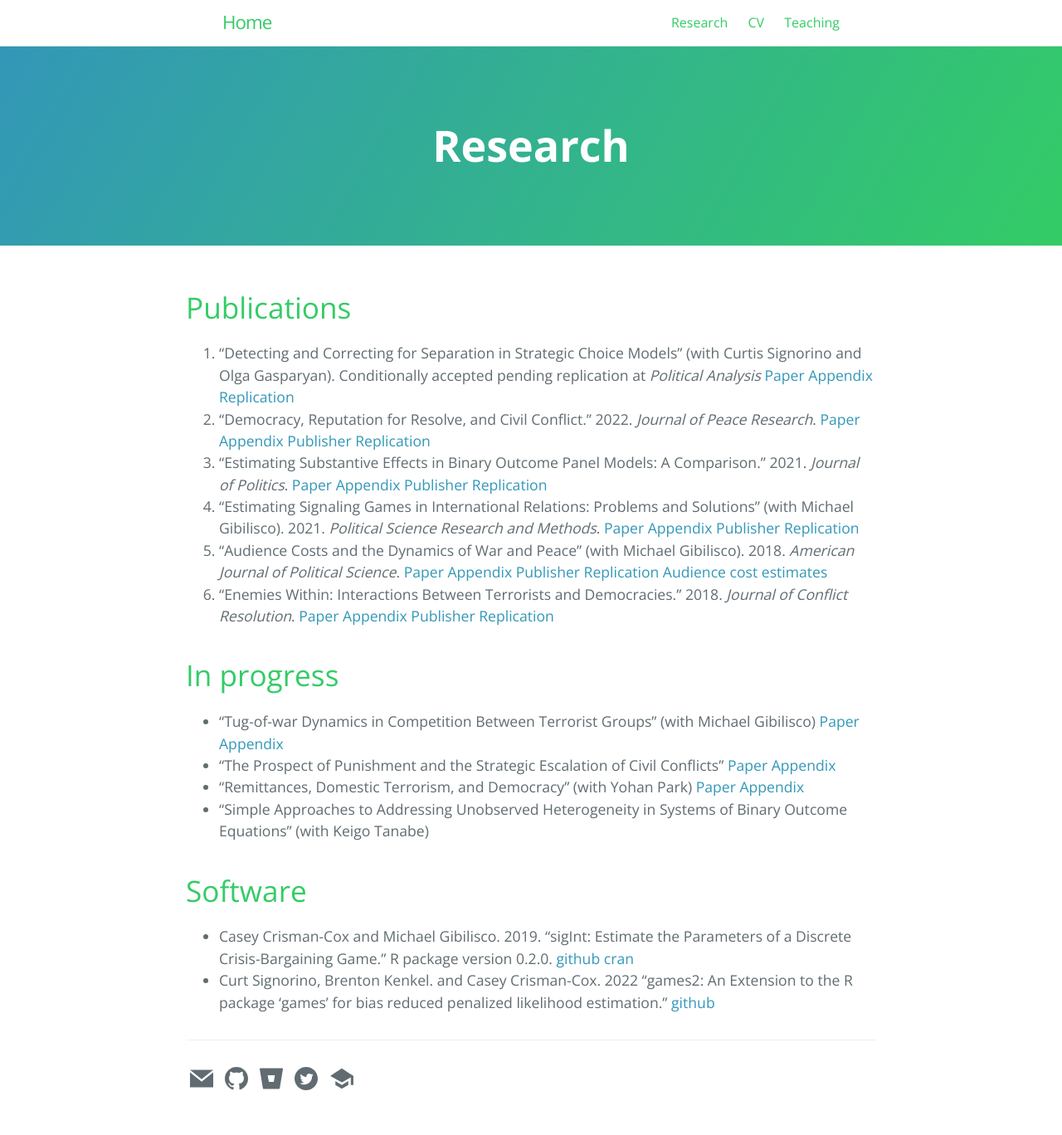
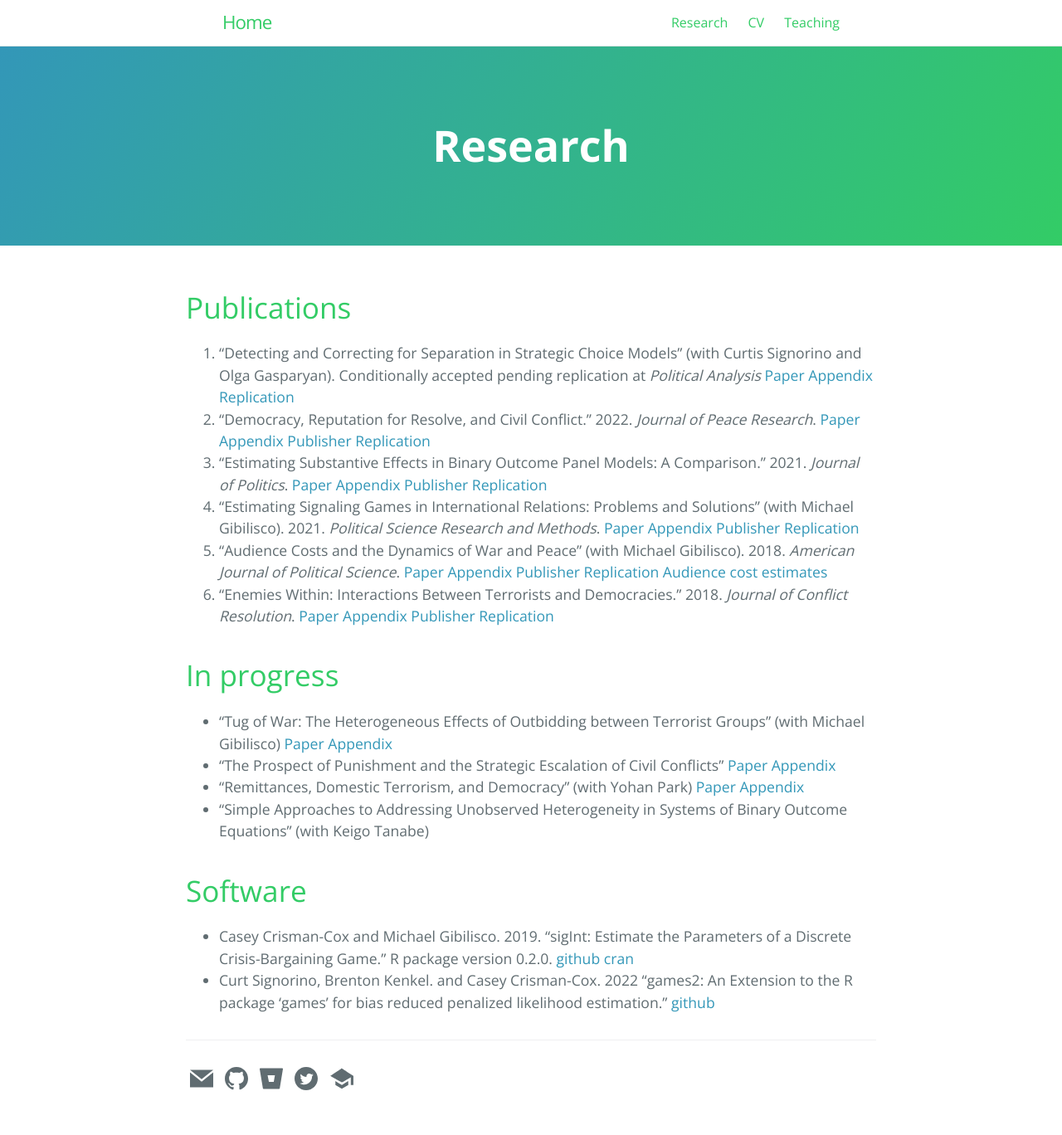
Before and after one commit to ccrismancox/ccrismancox.github.io, a Jekyll site: the page built from research.md, in a window 1280 px wide. Shown: the whole page at 83% size. Built offline with Jekyll 4.4.1, drawn with Linux system fonts in a browser that asks for light colours; comment, search, counter and statistics services are not loaded.

Commit message:
minor updates

```diff
--- a/research.md
+++ b/research.md
@@ -24,7 +24,7 @@ redirect_from:
 
 # In progress
 
-- "Tug-of-war Dynamics in Competition Between Terrorist Groups" (with Michael Gibilisco) [Paper](research/outbidding.pdf) [Appendix](research/outbiddingSI.pdf)
+- "Tug of War: The Heterogeneous Effects of Outbidding between Terrorist Groups" (with Michael Gibilisco) [Paper](research/outbidding.pdf) [Appendix](research/outbiddingSI.pdf)
 - "The Prospect of Punishment and the Strategic Escalation of Civil Conflicts"  [Paper](research/punishment.pdf) [Appendix](research/SIpunishment.pdf)
 - "Remittances, Domestic Terrorism, and Democracy" (with Yohan Park) [Paper](research/remittances.pdf) [Appendix](research/SIremittances.pdf)
 - "Simple Approaches to Addressing Unobserved Heterogeneity in Systems of Binary Outcome Equations" (with Keigo Tanabe)
```
Also changed, not shown: 2 other files.
